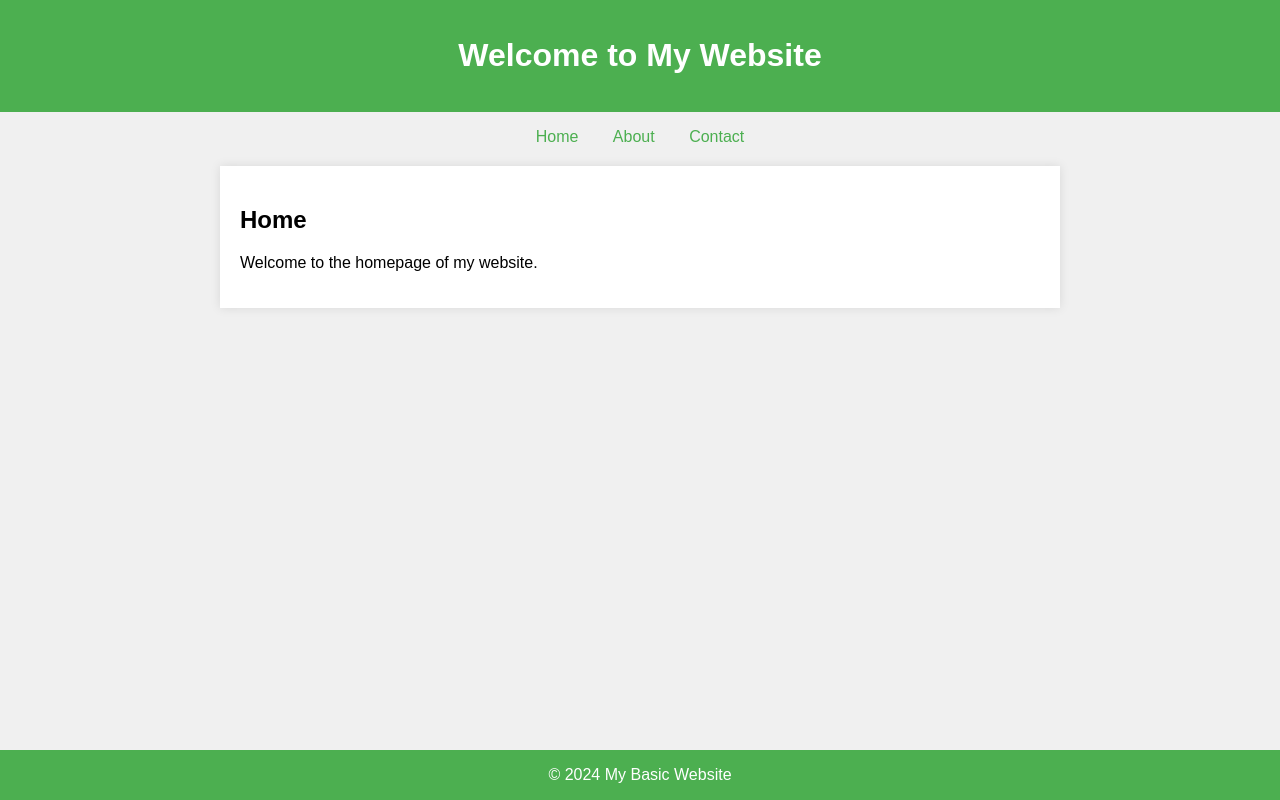
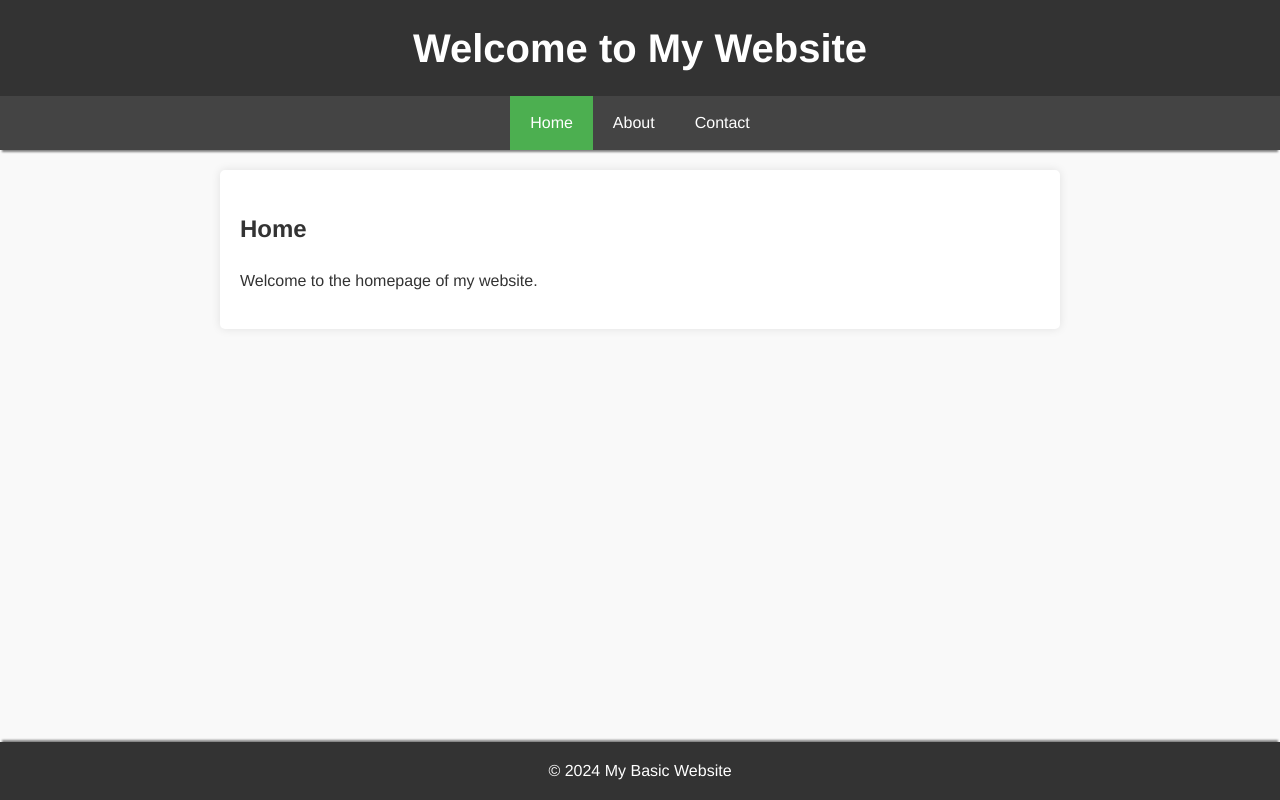
Before and after one commit to TheTraut/trautrWorld, a plain HTML site: page index.html in a window 1280 px wide. Drawn offline with Linux system fonts and the light colour scheme.

Commit message:
Update style.css

```diff
--- a/style.css
+++ b/style.css
@@ -1,37 +1,69 @@
 body {
-    font-family: Arial, sans-serif;
+    font-family: 'Helvetica Neue', Arial, sans-serif;
     margin: 0;
     padding: 0;
-    background-color: #f0f0f0;
+    background-color: #f9f9f9;
+    color: #333;
+    line-height: 1.6;
 }
+
 header {
-    background-color: #4CAF50;
+    background-color: #333;
     color: white;
     text-align: center;
     padding: 1em 0;
+    box-shadow: 0 4px 2px -2px gray;
 }
+
+header h1 {
+    margin: 0;
+    font-size: 2.5em;
+}
+
 nav {
+    display: flex;
+    justify-content: center;
+    background-color: #444;
+    box-shadow: 0 4px 2px -2px gray;
+}
+
+nav a {
+    color: white;
+    padding: 14px 20px;
+    text-decoration: none;
     text-align: center;
-    margin: 1em 0;
 }
-nav a {
-    margin: 0 15px;
-    text-decoration: none;
-    color: #4CAF50;
+
+nav a:hover, nav a.active {
+    background-color: #4CAF50;
 }
+
 main {
     padding: 20px;
     background-color: white;
     margin: 20px auto;
     max-width: 800px;
     box-shadow: 0 0 10px rgba(0, 0, 0, 0.1);
+    border-radius: 5px;
 }
+
 footer {
     text-align: center;
     padding: 1em 0;
-    background-color: #4CAF50;
+    background-color: #333;
     color: white;
     position: fixed;
     bottom: 0;
     width: 100%;
+    box-shadow: 0 -4px 2px -2px gray;
 }
+
+footer p {
+    margin: 0;
+}
+
+@media (max-width: 600px) {
+    nav {
+        flex-direction: column;
+    }
+}
```
